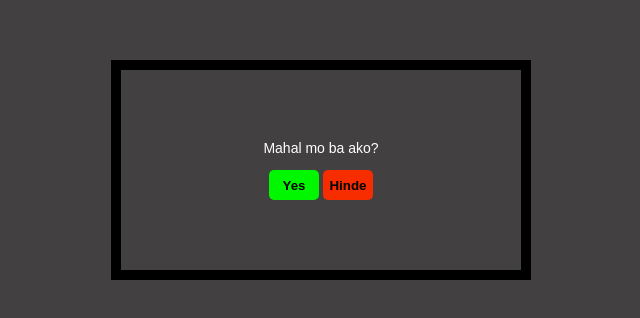
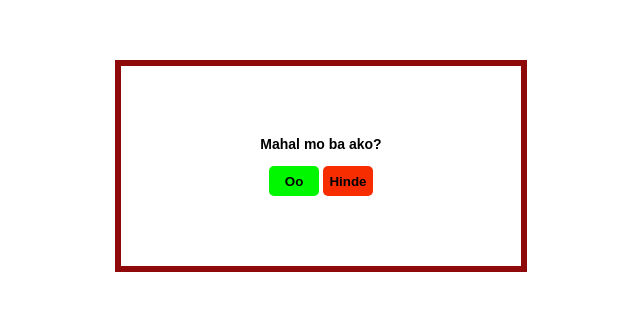
Before and after one commit to Deynnnn/Hello-Crush, a plain HTML site: page index.html in a window 1280 px wide. Shown: the part 190-508 px from the top of the page, without its empty margins (319-959 px from the left). Drawn offline with Linux system fonts and the light colour scheme.

Commit message:
Update index.html

```diff
--- a/index.html
+++ b/index.html
@@ -12,13 +12,13 @@
             font-family: Arial, Helvetica, sans-serif;
             font-size: 14px;
             text-align: center;
-            background-color: rgb(66, 64, 64);
+            background-color: rgb(255, 255, 255);
         }
         .wrapper{
             margin-top: 250px;
             width: 400px;
             height: 200px;
-            border: 10px black solid;
+            border: 6px rgb(142, 10, 10) solid;
             margin-left: auto;
             margin-right: auto;
         }
@@ -33,9 +33,17 @@
             width: 50px;
             font-weight: 600;
             cursor: pointer;
+            transition: all 0.15s;
         }
-        .btn:hover{
-            opacity: 0.5;
+        #yes:hover{
+            border: 2px #00F700 solid;
+            color: #00F700;
+            background-color: rgb(62, 68, 60);
+        }
+        #hinde:hover{
+            border: 2px #f72d00 solid;
+            color: #f72d00;
+            background-color: rgb(62, 68, 60);
         }
         #yes{
             background-color: #00F700;
@@ -44,13 +52,14 @@
             background-color: #f72d00;
         }
         #question{
-            color: white;
+            color: black;
+            font-weight: 600;
         }
     </style>
     <div class="wrapper">
         <div class="container">
             <p id="question">Mahal mo ba ako?</p>
-            <button class="btn" id="yes">Yes</button>
+            <button class="btn" id="yes">Oo</button>
             <button class="btn" id="hinde">Hinde</button>
         </div>
     </div>
```
